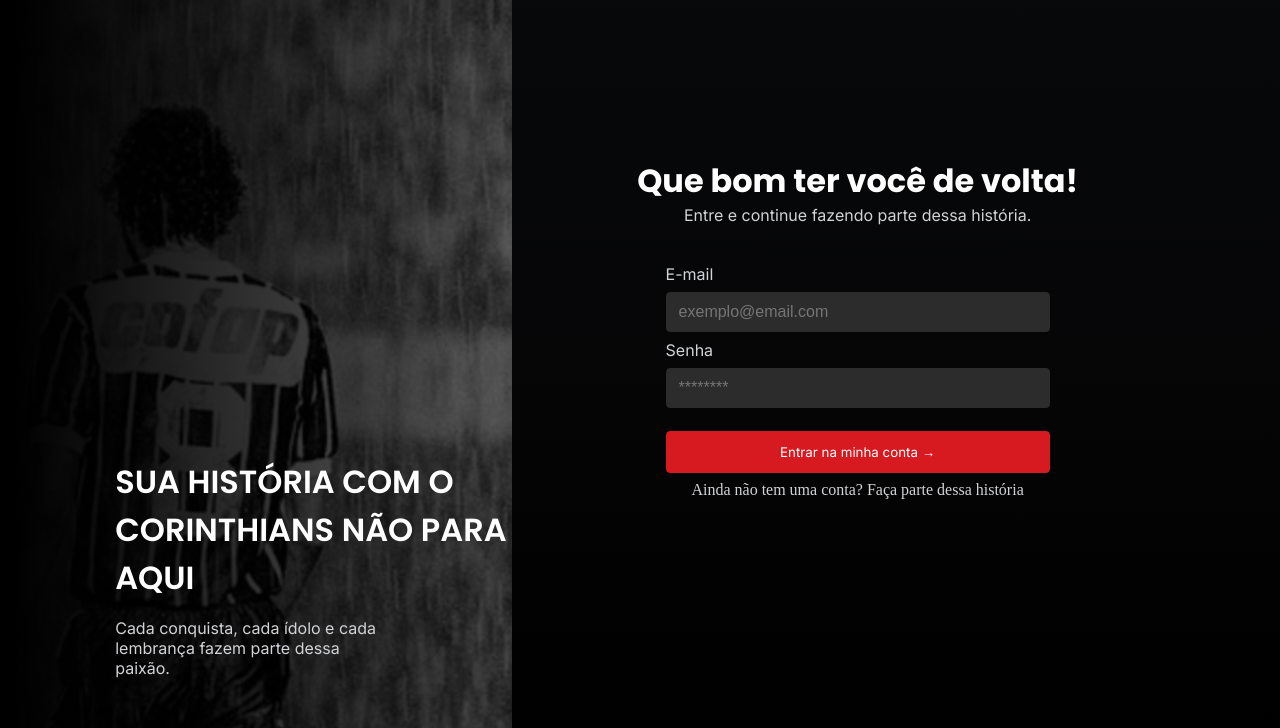
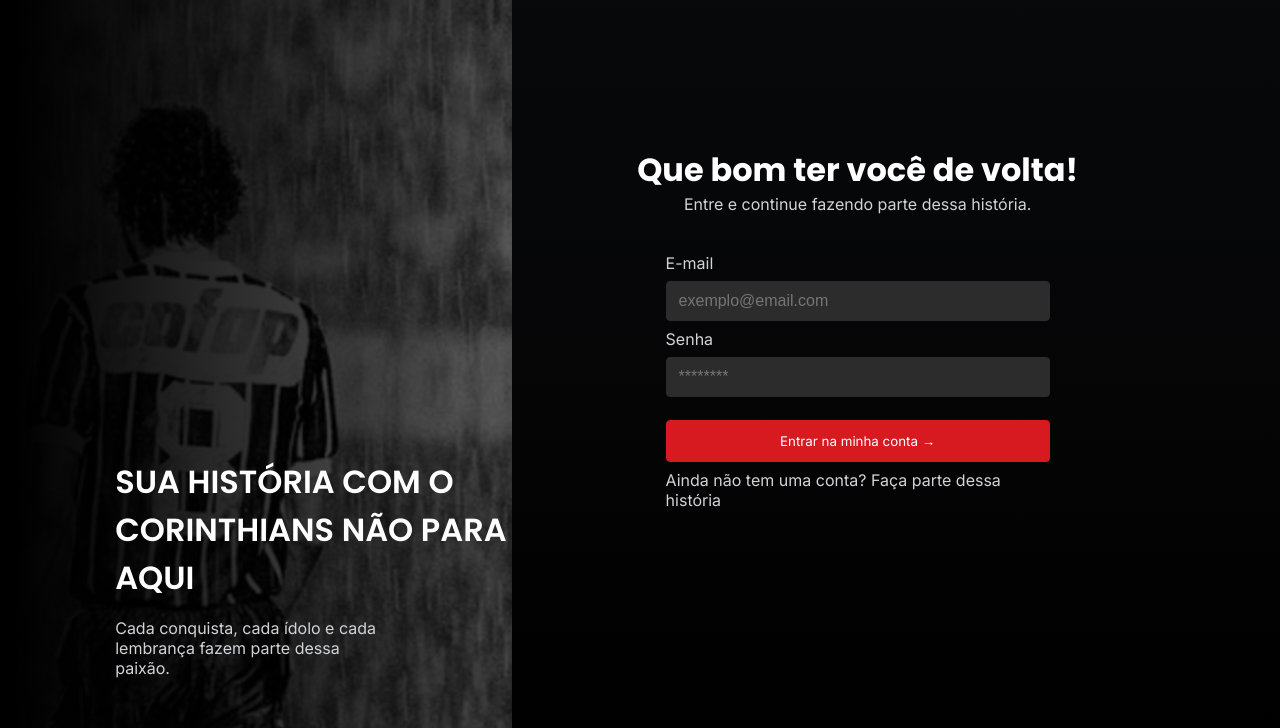
Before and after one commit to MatheusMenino/projeto-individual, a website: page meu-projeto/public/login.html in a window 1280 px wide. Shown: the part 72-800 px from the top of the page. Drawn offline with Linux system fonts and the light colour scheme.

Commit message:
Finalizar estilo da pagina de login

```diff
--- a/meu-projeto/public/css/login.css
+++ b/meu-projeto/public/css/login.css
@@ -146,6 +146,7 @@
     margin-top: 2%;
     color: var(--cor-descricao);
     transition: transform 0.4s ease-in-out;
+    font-family: var(--fonte-links);
 }
 .formulario a:hover{
     transform: scale(1.05);
```
